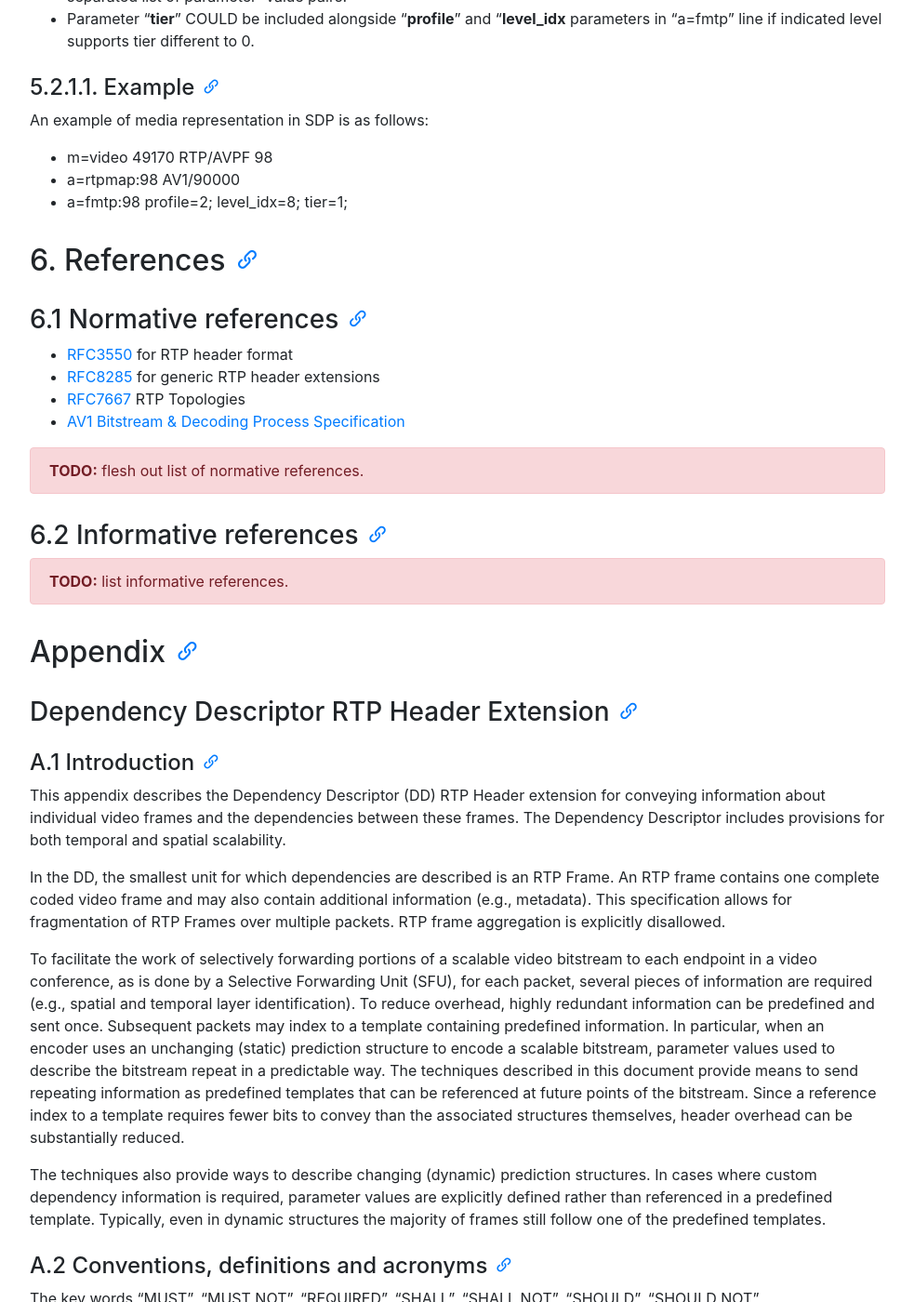
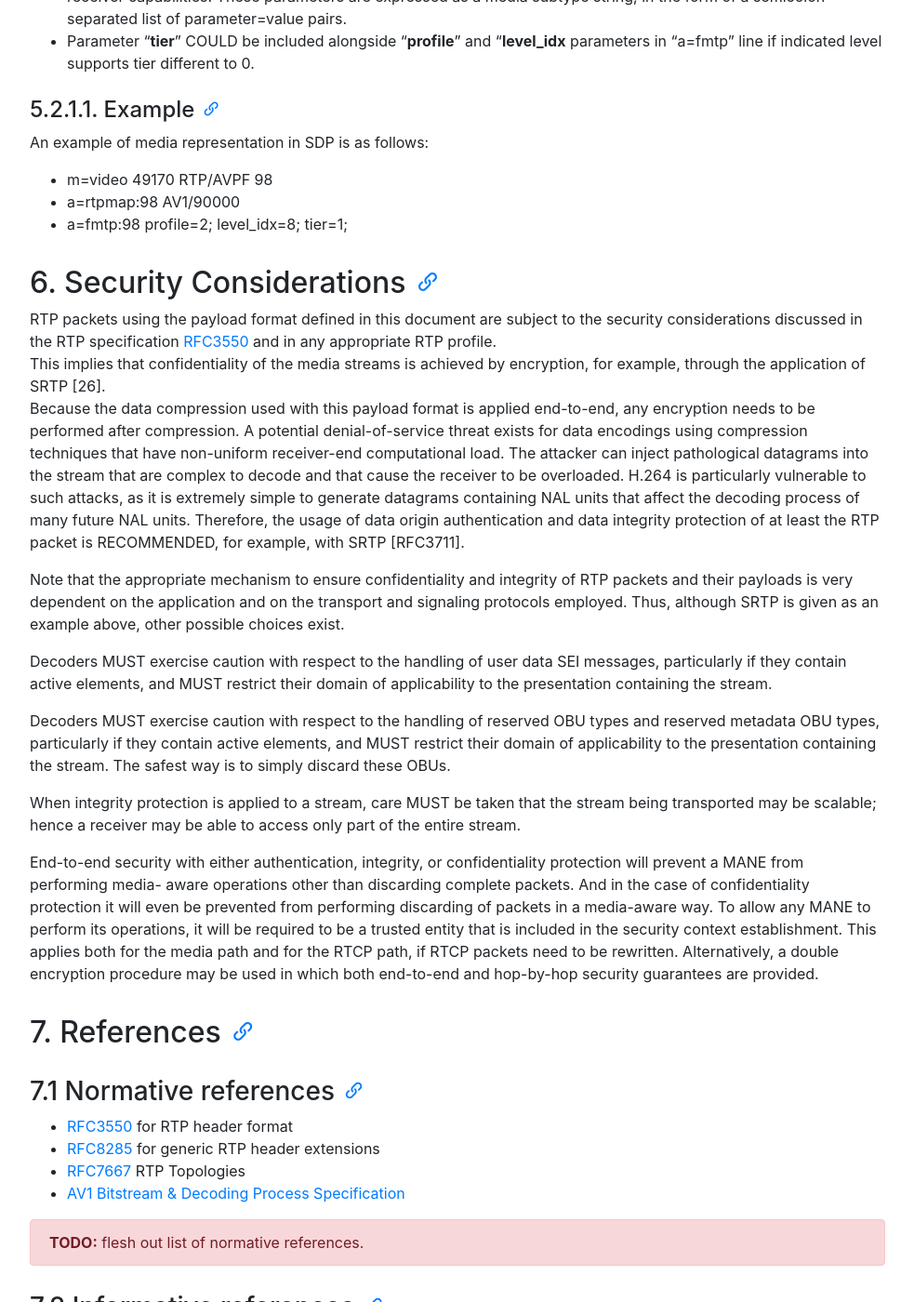
Before and after one commit to AOMediaCodec/av1-rtp-spec, a Jekyll site: the page built from index.md, in a window 1280 px wide and 1400 px high, scrolled down 7576 px. Shown: the whole window at 93% size, without its empty margins (53-1036 px from the left). Built offline with Jekyll 4.4.1, drawn with Linux system fonts in a browser that asks for light colours; nearby versions of some CDN libraries; some of the changed text lies outside the part shown.

Commit message:
New security considerations section

```diff
--- a/av1-rtp-spec.md
+++ b/av1-rtp-spec.md
@@ -355,10 +355,64 @@ An example of media representation in SDP is as follows:
 * a=rtpmap:98 AV1/90000
 * a=fmtp:98 profile=2; level_idx=8; tier=1;
 
-## 6. References
+## 6. Security Considerations
+
+RTP packets using the payload format defined in this document are subject
+to the security considerations discussed in the RTP specification [RFC3550]
+and in any appropriate RTP profile.
+This implies that confidentiality of the media streams is achieved by
+encryption, for example, through the application of SRTP [26].
+Because the data compression used with this payload format is
+applied end-to-end, any encryption needs to be performed after
+compression.  A potential denial-of-service threat exists for data
+encodings using compression techniques that have non-uniform
+receiver-end computational load.  The attacker can inject
+pathological datagrams into the stream that are complex to decode and
+that cause the receiver to be overloaded.  H.264 is particularly
+vulnerable to such attacks, as it is extremely simple to generate
+datagrams containing NAL units that affect the decoding process of
+many future NAL units.  Therefore, the usage of data origin
+authentication and data integrity protection of at least the RTP
+packet is RECOMMENDED, for example, with SRTP [RFC3711].
 
 
-### 6.1 Normative references
+Note that the appropriate mechanism to ensure confidentiality and
+integrity of RTP packets and their payloads is very dependent on the
+application and on the transport and signaling protocols employed.
+Thus, although SRTP is given as an example above, other possible
+choices exist.
+
+Decoders MUST exercise caution with respect to the handling of user
+data SEI messages, particularly if they contain active elements, and
+MUST restrict their domain of applicability to the presentation
+containing the stream.
+
+Decoders MUST exercise caution with respect to the handling of
+reserved OBU types and reserved metadata OBU types, particularly if
+they contain active elements, and MUST restrict their domain of
+applicability to the presentation containing the stream. The safest
+way is to simply discard these OBUs.
+
+When integrity protection is applied to a stream, care MUST be taken
+that the stream being transported may be scalable; hence a receiver
+may be able to access only part of the entire stream.
+
+End-to-end security with either authentication, integrity, or
+confidentiality protection will prevent a MANE from performing media-
+aware operations other than discarding complete packets.  And in the
+case of confidentiality protection it will even be prevented from
+performing discarding of packets in a media-aware way.  To allow any
+MANE to perform its operations, it will be required to be a trusted
+entity that is included in the security context establishment.  This
+applies both for the media path and for the RTCP path, if RTCP packets
+need to be rewritten. Alternatively, a
+double encryption procedure may be used in which both end-to-end
+and hop-by-hop security guarantees are provided.
+
+## 7. References
+
+
+### 7.1 Normative references
 
 
   * [RFC3550] for RTP header format
@@ -371,10 +425,12 @@ An example of media representation in SDP is as follows:
 {:.alert .alert-danger }
 
 
-### 6.2 Informative references
+### 7.2 Informative references
 
 **TODO:** list informative references.
 {:.alert .alert-danger }
+
+  * [RFC3711] SRTP, example enryption protocol
 
 
 ## Appendix
```
